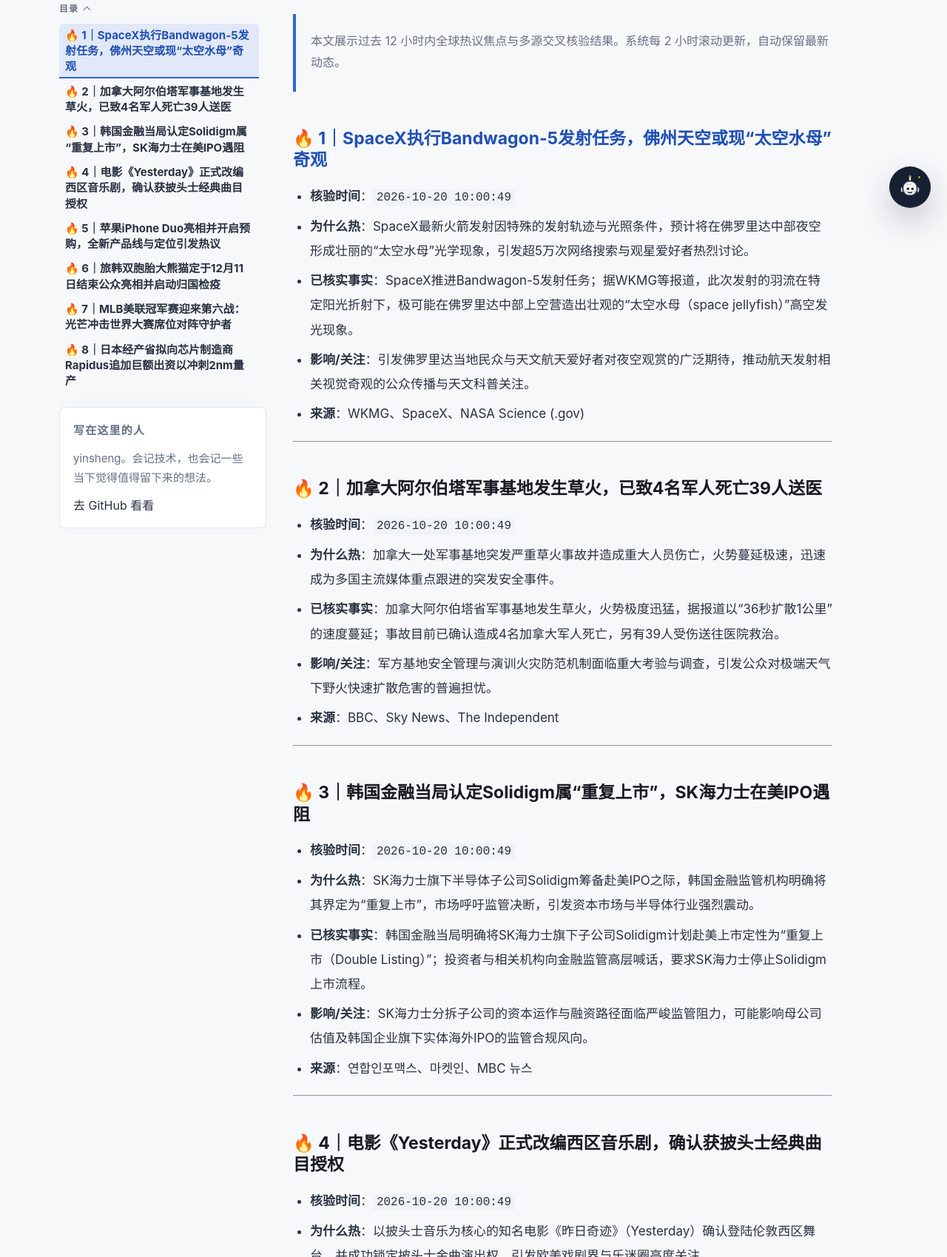
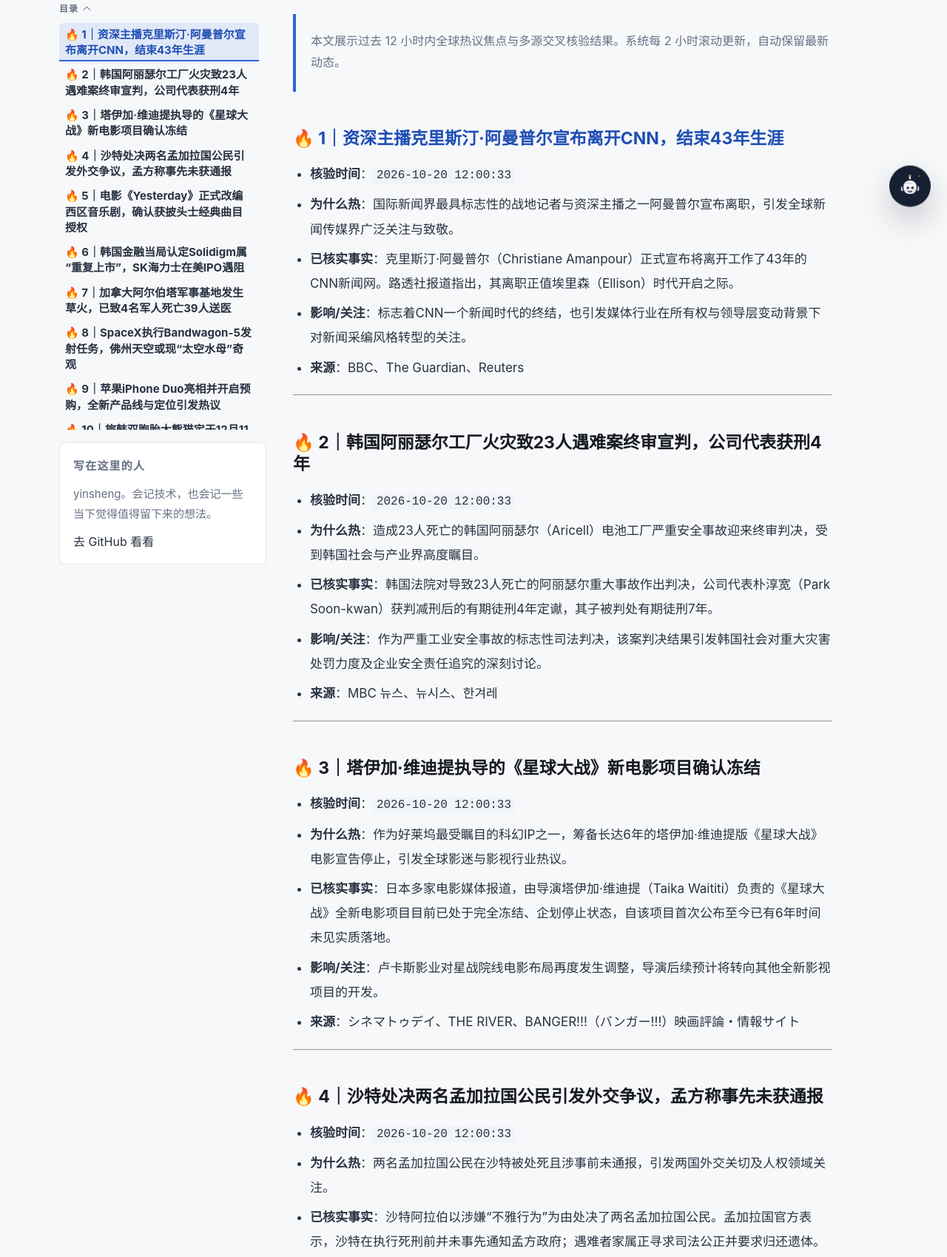
Before and after one commit to yinshengphy/blog, an Astro site: page /global-trending in a window 1280 px wide. Shown: the part 497-2196 px from the top of the page at 74% size. Built offline with nearby package versions, Linux system fonts and the light colour scheme; Astro itself is replaced by a stand-in of ours; some packages are replaced by stand-ins of ours.

Commit message:
content: 发布 blog:global-trending:20261020120020

```diff
--- a/src/content/posts/global-trending.md
+++ b/src/content/posts/global-trending.md
@@ -8,7 +8,70 @@ categories: ["TRENDING"]
 
 > 本文展示过去 12 小时内全球热议焦点与多源交叉核验结果。系统每 2 小时滚动更新，自动保留最新动态。
 
-### 🔥 1｜SpaceX执行Bandwagon-5发射任务，佛州天空或现“太空水母”奇观
+### 🔥 1｜资深主播克里斯汀·阿曼普尔宣布离开CNN，结束43年生涯
+- **核验时间**：`2026-10-20 12:00:33`
+- **为什么热**：国际新闻界最具标志性的战地记者与资深主播之一阿曼普尔宣布离职，引发全球新闻传媒界广泛关注与致敬。
+- **已核实事实**：克里斯汀·阿曼普尔（Christiane Amanpour）正式宣布将离开工作了43年的CNN新闻网。路透社报道指出，其离职正值埃里森（Ellison）时代开启之际。
+- **影响/关注**：标志着CNN一个新闻时代的终结，也引发媒体行业在所有权与领导层变动背景下对新闻采编风格转型的关注。
+- **来源**：BBC、The Guardian、Reuters
+
+---
+
+### 🔥 2｜韩国阿丽瑟尔工厂火灾致23人遇难案终审宣判，公司代表获刑4年
+- **核验时间**：`2026-10-20 12:00:33`
+- **为什么热**：造成23人死亡的韩国阿丽瑟尔（Aricell）电池工厂严重安全事故迎来终审判决，受到韩国社会与产业界高度瞩目。
+- **已核实事实**：韩国法院对导致23人死亡的阿丽瑟尔重大事故作出判决，公司代表朴淳宽（Park Soon-kwan）获判减刑后的有期徒刑4年定谳，其子被判处有期徒刑7年。
+- **影响/关注**：作为严重工业安全事故的标志性司法判决，该案判决结果引发韩国社会对重大灾害处罚力度及企业安全责任追究的深刻讨论。
+- **来源**：MBC 뉴스、뉴시스、한겨레
+
+---
+
+### 🔥 3｜塔伊加·维迪提执导的《星球大战》新电影项目确认冻结
+- **核验时间**：`2026-10-20 12:00:33`
+- **为什么热**：作为好莱坞最受瞩目的科幻IP之一，筹备长达6年的塔伊加·维迪提版《星球大战》电影宣告停止，引发全球影迷与影视行业热议。
+- **已核实事实**：日本多家电影媒体报道，由导演塔伊加·维迪提（Taika Waititi）负责的《星球大战》全新电影项目目前已处于完全冻结、企划停止状态，自该项目首次公布至今已有6年时间未见实质落地。
+- **影响/关注**：卢卡斯影业对星战院线电影布局再度发生调整，导演后续预计将转向其他全新影视项目的开发。
+- **来源**：シネマトゥデイ、THE RIVER、BANGER!!!（バンガー!!!）映画評論・情報サイト
+
+---
+
+### 🔥 4｜沙特处决两名孟加拉国公民引发外交争议，孟方称事先未获通报
+- **核验时间**：`2026-10-20 12:00:33`
+- **为什么热**：两名孟加拉国公民在沙特被处死且涉事前未通报，引发两国外交关切及人权领域关注。
+- **已核实事实**：沙特阿拉伯以涉嫌“不雅行为”为由处决了两名孟加拉国公民。孟加拉国官方表示，沙特在执行死刑前并未事先通知孟方政府；遇难者家属正寻求司法公正并要求归还遗体。
+- **影响/关注**：事件给沙特与南亚劳务输出国之间的司法通报机制及劳工权益保护议题带来外交压力与舆论争议。
+- **来源**：AP News、BBC、The Daily Star
+
+---
+
+### 🔥 5｜电影《Yesterday》正式改编西区音乐剧，确认获披头士经典曲目授权
+- **核验时间**：`2026-10-20 10:00:49`
+- **为什么热**：以披头士音乐为核心的知名电影《昨日奇迹》（Yesterday）确认登陆伦敦西区舞台，并成功锁定披头士金曲演出权，引发欧美戏剧界与乐迷圈高度关注。
+- **已核实事实**：Freud官方确认，曾拍摄于萨福克的经典音乐电影《Yesterday》正被改编为伦敦西区音乐剧；该舞台剧目已正式确认披头士乐队（The Beatles）的经典歌曲将在剧中登场亮相。
+- **影响/关注**：为伦敦西区舞台剧市场注入重磅流行文化IP，推动披头士经典乐库在现场戏剧演出中的持续商业化与艺术呈现。
+- **来源**：BBC、East Anglian Daily Times、SuaraGarut.ID
+
+---
+
+### 🔥 6｜韩国金融当局认定Solidigm属“重复上市”，SK海力士在美IPO遇阻
+- **核验时间**：`2026-10-20 10:00:49`
+- **为什么热**：SK海力士旗下半导体子公司Solidigm筹备赴美IPO之际，韩国金融监管机构明确将其界定为“重复上市”，市场呼吁监管决断，引发资本市场与半导体行业强烈震动。
+- **已核实事实**：韩国金融当局明确将SK海力士旗下子公司Solidigm计划赴美上市定性为“重复上市（Double Listing）”；投资者与相关机构向金融监管高层喊话，要求SK海力士停止Solidigm上市流程。
+- **影响/关注**：SK海力士分拆子公司的资本运作与融资路径面临严峻监管阻力，可能影响母公司估值及韩国企业旗下实体海外IPO的监管合规风向。
+- **来源**：연합인포맥스、마켓인、MBC 뉴스
+
+---
+
+### 🔥 7｜加拿大阿尔伯塔军事基地发生草火，已致4名军人死亡39人送医
+- **核验时间**：`2026-10-20 10:00:49`
+- **为什么热**：加拿大一处军事基地突发严重草火事故并造成重大人员伤亡，火势蔓延极速，迅速成为多国主流媒体重点跟进的突发安全事件。
+- **已核实事实**：加拿大阿尔伯塔省军事基地发生草火，火势极度迅猛，据报道以“36秒扩散1公里”的速度蔓延；事故目前已确认造成4名加拿大军人死亡，另有39人受伤送往医院救治。
+- **影响/关注**：军方基地安全管理与演训火灾防范机制面临重大考验与调查，引发公众对极端天气下野火快速扩散危害的普遍担忧。
+- **来源**：BBC、Sky News、The Independent
+
+---
+
+### 🔥 8｜SpaceX执行Bandwagon-5发射任务，佛州天空或现“太空水母”奇观
 - **核验时间**：`2026-10-20 10:00:49`
 - **为什么热**：SpaceX最新火箭发射因特殊的发射轨迹与光照条件，预计将在佛罗里达中部夜空形成壮丽的“太空水母”光学现象，引发超5万次网络搜索与观星爱好者热烈讨论。
 - **已核实事实**：SpaceX推进Bandwagon-5发射任务；据WKMG等报道，此次发射的羽流在特定阳光折射下，极可能在佛罗里达中部上空营造出壮观的“太空水母（space jellyfish）”高空发光现象。
@@ -17,34 +80,7 @@ categories: ["TRENDING"]
 
 ---
 
-### 🔥 2｜加拿大阿尔伯塔军事基地发生草火，已致4名军人死亡39人送医
-- **核验时间**：`2026-10-20 10:00:49`
-- **为什么热**：加拿大一处军事基地突发严重草火事故并造成重大人员伤亡，火势蔓延极速，迅速成为多国主流媒体重点跟进的突发安全事件。
-- **已核实事实**：加拿大阿尔伯塔省军事基地发生草火，火势极度迅猛，据报道以“36秒扩散1公里”的速度蔓延；事故目前已确认造成4名加拿大军人死亡，另有39人受伤送往医院救治。
-- **影响/关注**：军方基地安全管理与演训火灾防范机制面临重大考验与调查，引发公众对极端天气下野火快速扩散危害的普遍担忧。
-- **来源**：BBC、Sky News、The Independent
-
----
-
-### 🔥 3｜韩国金融当局认定Solidigm属“重复上市”，SK海力士在美IPO遇阻
-- **核验时间**：`2026-10-20 10:00:49`
-- **为什么热**：SK海力士旗下半导体子公司Solidigm筹备赴美IPO之际，韩国金融监管机构明确将其界定为“重复上市”，市场呼吁监管决断，引发资本市场与半导体行业强烈震动。
-- **已核实事实**：韩国金融当局明确将SK海力士旗下子公司Solidigm计划赴美上市定性为“重复上市（Double Listing）”；投资者与相关机构向金融监管高层喊话，要求SK海力士停止Solidigm上市流程。
-- **影响/关注**：SK海力士分拆子公司的资本运作与融资路径面临严峻监管阻力，可能影响母公司估值及韩国企业旗下实体海外IPO的监管合规风向。
-- **来源**：연합인포맥스、마켓인、MBC 뉴스
-
----
-
-### 🔥 4｜电影《Yesterday》正式改编西区音乐剧，确认获披头士经典曲目授权
-- **核验时间**：`2026-10-20 10:00:49`
-- **为什么热**：以披头士音乐为核心的知名电影《昨日奇迹》（Yesterday）确认登陆伦敦西区舞台，并成功锁定披头士金曲演出权，引发欧美戏剧界与乐迷圈高度关注。
-- **已核实事实**：Freud官方确认，曾拍摄于萨福克的经典音乐电影《Yesterday》正被改编为伦敦西区音乐剧；该舞台剧目已正式确认披头士乐队（The Beatles）的经典歌曲将在剧中登场亮相。
-- **影响/关注**：为伦敦西区舞台剧市场注入重磅流行文化IP，推动披头士经典乐库在现场戏剧演出中的持续商业化与艺术呈现。
-- **来源**：BBC、East Anglian Daily Times、SuaraGarut.ID
-
----
-
-### 🔥 5｜苹果iPhone Duo亮相并开启预购，全新产品线与定位引发热议
+### 🔥 9｜苹果iPhone Duo亮相并开启预购，全新产品线与定位引发热议
 - **核验时间**：`2026-10-20 08:00:27`
 - **为什么热**：苹果公司推出全新形态或命名维度的iPhone Duo机型，其产品差异与预购状况迅速席卷全球科技数码讨论圈。
 - **已核实事实**：苹果正式推出以iPhone Duo为名的新机型，科技媒体对比了iPhone Duo与iPhone 18 Pro之间的核心差异；同时，iPhone Duo预购环节出现混乱情况，媒体指出主要因苹果在发售决策上的失误引起。
@@ -53,7 +89,7 @@ categories: ["TRENDING"]
 
 ---
 
-### 🔥 6｜旅韩双胞胎大熊猫定于12月11日结束公众亮相并启动归国检疫
+### 🔥 10｜旅韩双胞胎大熊猫定于12月11日结束公众亮相并启动归国检疫
 - **核验时间**：`2026-10-20 08:00:27`
 - **为什么热**：在韩国出生的双胞胎大熊猫即将返回中国，相关日程公布引发韩国公众及爱护动物人士的强烈惜别情绪与热烈讨论。
 - **已核实事实**：韩国方面宣布双胞胎大熊猫的最后公开亮相日期为12月11日，随后将在下月开始进入为期隔离的检疫阶段，全面启动返回中国的移送准备；饲养员也针对即将到来的离别发表了感言。
@@ -62,7 +98,7 @@ categories: ["TRENDING"]
 
 ---
 
-### 🔥 7｜MLB美联冠军赛迎来第六战：光芒冲击世界大赛席位对阵守护者
+### 🔥 11｜MLB美联冠军赛迎来第六战：光芒冲击世界大赛席位对阵守护者
 - **核验时间**：`2026-10-20 08:00:27`
 - **为什么热**：2026年美职棒美联冠军赛（ALCS）进入赛点对决，争夺晋级世界大赛的关键门票，引发全球棒球迷与体育媒体热议。
 - **已核实事实**：坦帕湾光芒队在美联冠军赛中力争击败克利夫兰守护者队，以锁定世界大赛入场券；两队确认了第六场对决的阵容名单，赛事于美东时间晚间通过TBS与HBO Max等平台全美转播。
@@ -71,7 +107,7 @@ categories: ["TRENDING"]
 
 ---
 
-### 🔥 8｜日本经产省拟向芯片制造商Rapidus追加巨额出资以冲刺2nm量产
+### 🔥 12｜日本经产省拟向芯片制造商Rapidus追加巨额出资以冲刺2nm量产
 - **核验时间**：`2026-10-20 08:00:27`
 - **为什么热**：日本半导体国家队Rapidus的量产计划进入关键资本强化阶段，政府巨额注资引发半导体产业和市场高度关注。
 - **已核实事实**：日本经济产业省正在探讨于2029年度前向Rapidus追加出资2500亿日元；另有报道透露经产省计划自2027年度起的3年内进行4000亿日元规模的产业投资，旨在增强其自有资本以推进2nm先进制程量产。若相关注资落实，政府出资总额或将达到6500亿日元。
```
